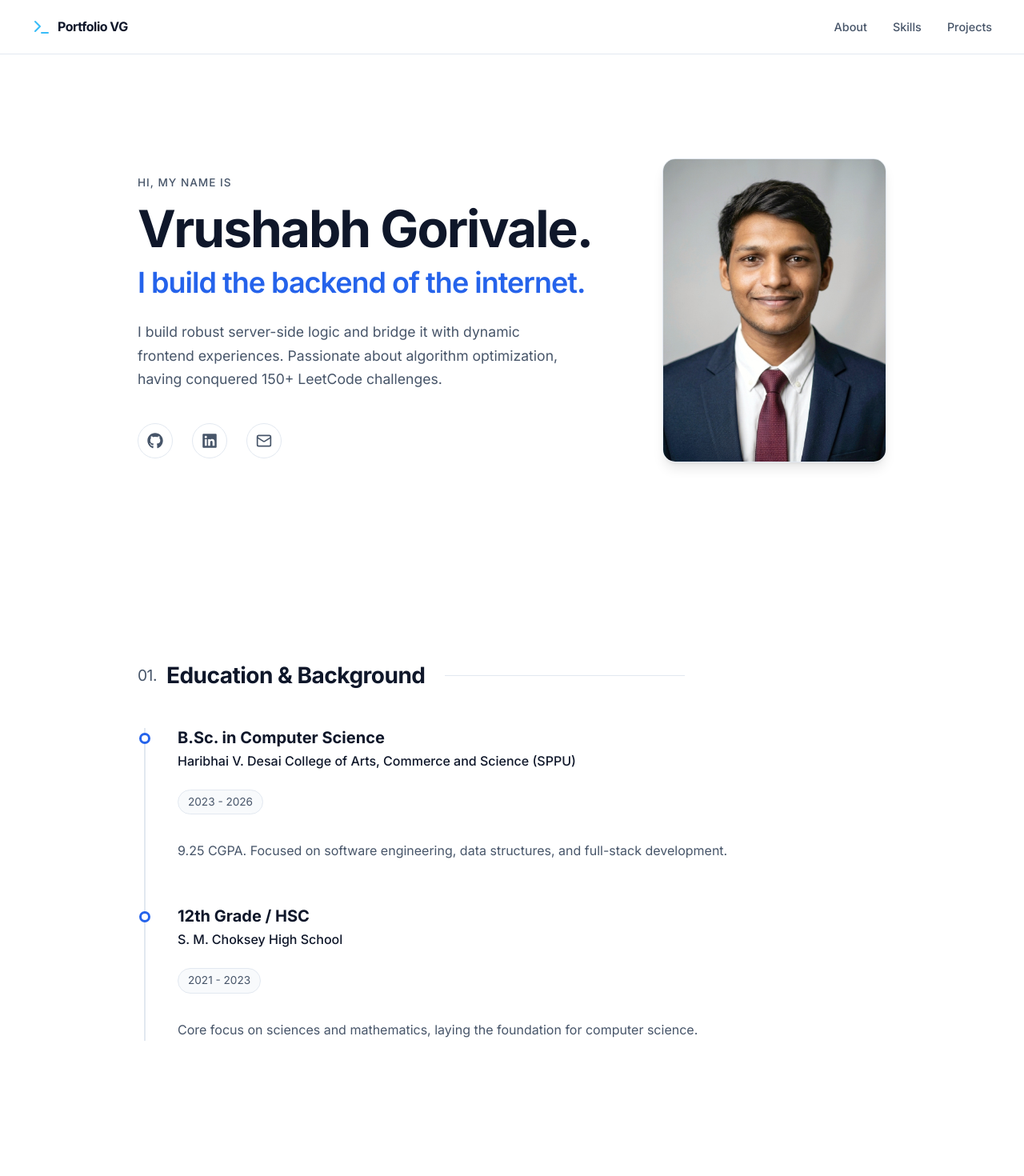
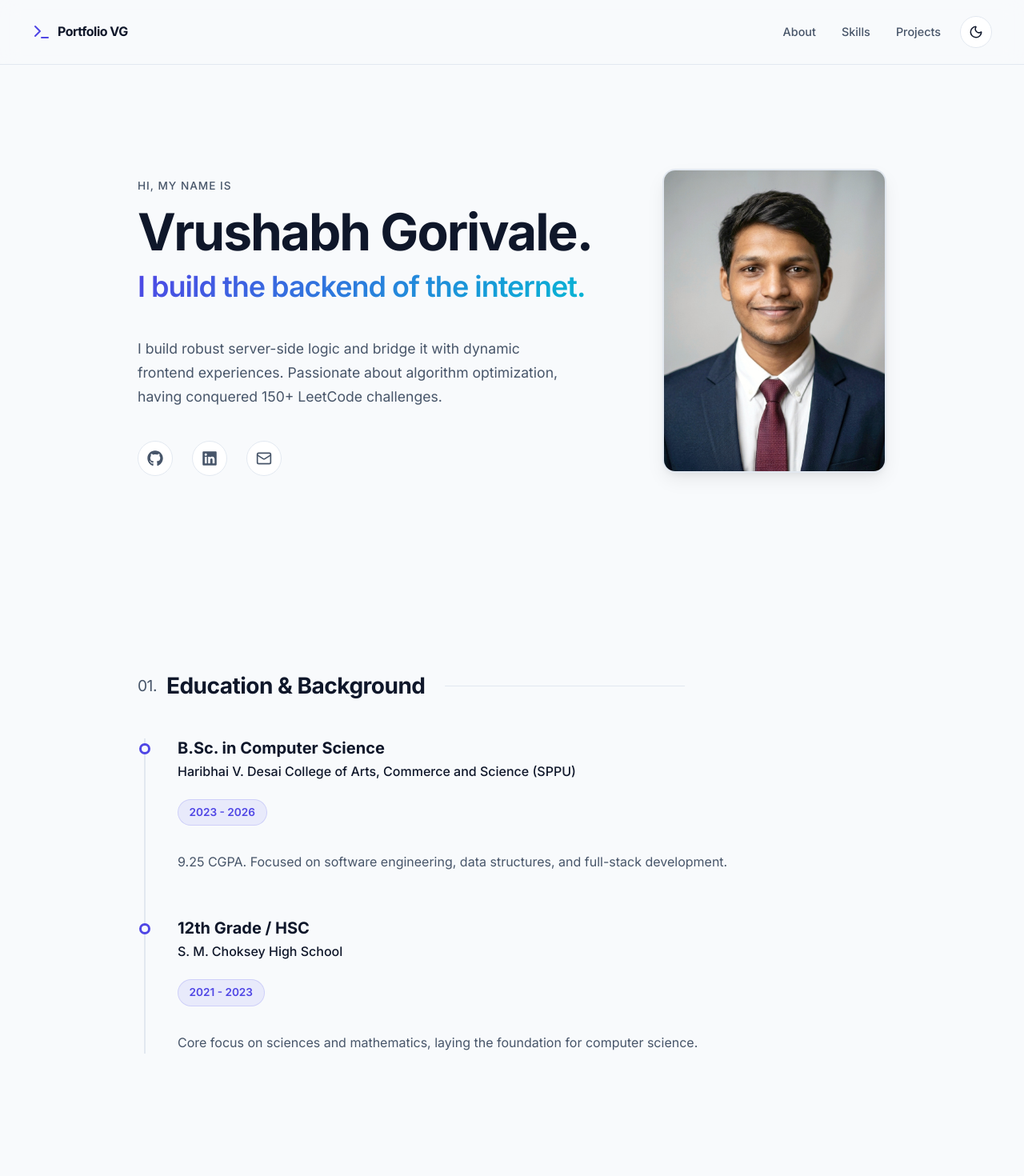
Before and after one commit to iam-rishab07/My-Portfolio, a React (Create React App) app: page / in a window 1280 px wide. Shown: the top 1470 px of the page at 80% size. Built offline with nearby package versions, Linux system fonts and the light colour scheme.

Commit message:
Theme Updated

```diff
--- a/src/App.css
+++ b/src/App.css
@@ -1,21 +1,54 @@
 @import url('https://fonts.googleapis.com/css2?family=Inter:wght@300;400;500;600;700&family=JetBrains+Mono:wght@400&display=swap');
 
 :root {
-  /* Minimalist Light Theme Palette */
-  --bg-color: #ffffff;
-  --bg-secondary: #f8fafc; /* Very light slate */
-  --text-primary: #0f172a; /* Near black */
-  --text-secondary: #475569; /* Muted slate */
-  --accent: #2563eb; /* Professional corporate blue */
+  /* Modern Vibrant Light Theme */
+  --bg-color: #f8fafc;
+  --bg-secondary: #ffffff;
+  --text-primary: #0f172a;
+  --text-secondary: #475569;
+
+  --accent-start: #4f46e5; /* Indigo */
+  --accent-end: #06b6d4;   /* Cyan */
+  --accent: #4f46e5;
+  --accent-gradient: linear-gradient(135deg, var(--accent-start), var(--accent-end));
+
   --border-color: #e2e8f0;
+  --card-bg: #ffffff;
+
+  --navbar-bg: rgba(248, 250, 252, 0.85);
+  --glow-shadow: 0 0 20px rgba(79, 70, 229, 0.15);
 
   --font-sans: 'Inter', -apple-system, sans-serif;
   --font-mono: 'JetBrains Mono', monospace;
 
   /* Smooth Shadows */
   --shadow-sm: 0 1px 2px 0 rgb(0 0 0 / 0.05);
-  --shadow-md: 0 4px 6px -1px rgb(0 0 0 / 0.1), 0 2px 4px -2px rgb(0 0 0 / 0.1);
-  --shadow-lg: 0 10px 15px -3px rgb(0 0 0 / 0.1), 0 4px 6px -4px rgb(0 0 0 / 0.1);
+  --shadow-md: 0 4px 12px -1px rgb(0 0 0 / 0.05), 0 2px 4px -2px rgb(0 0 0 / 0.05);
+  --shadow-lg: 0 10px 25px -3px rgb(0 0 0 / 0.08), 0 4px 12px -4px rgb(0 0 0 / 0.08);
+}
+
+.dark-theme {
+  /* Sleek Cosmic Dark Theme */
+  --bg-color: #0b0f19;
+  --bg-secondary: #111827;
+  --text-primary: #f3f4f6;
+  --text-secondary: #9ca3af;
+
+  --accent-start: #8b5cf6; /* Vibrant Violet */
+  --accent-end: #06b6d4;   /* Electric Cyan */
+  --accent: #8b5cf6;
+  --accent-gradient: linear-gradient(135deg, var(--accent-start), var(--accent-end));
+
+  --border-color: #1f2937;
+  --card-bg: #111827;
+
+  --navbar-bg: rgba(11, 15, 25, 0.85);
+  --glow-shadow: 0 0 25px rgba(139, 92, 246, 0.25);
+
+  /* Smooth Shadows */
+  --shadow-sm: 0 1px 2px 0 rgb(0 0 0 / 0.5);
+  --shadow-md: 0 4px 12px -1px rgb(0 0 0 / 0.5), 0 2px 4px -2px rgb(0 0 0 / 0.5);
+  --shadow-lg: 0 10px 25px -3px rgb(0 0 0 / 0.6), 0 4px 12px -4px rgb(0 0 0 / 0.6);
 }
 
 * {
@@ -34,6 +67,7 @@ body {
   line-height: 1.7;
   -webkit-font-smoothing: antialiased;
   -moz-osx-font-smoothing: grayscale;
+  transition: background-color 0.3s ease, color 0.3s ease;
 }
 
 .app-wrapper {
@@ -53,18 +87,20 @@ p {
   color: var(--text-secondary);
 }
 
-/* Navbar */
+/* Navbar & Navigation Layout */
 .navbar {
   display: flex;
   justify-content: space-between;
   align-items: center;
   padding: 1.25rem 2.5rem;
-  background: rgba(255, 255, 255, 0.9);
-  backdrop-filter: blur(8px);
+  background: var(--navbar-bg);
+  backdrop-filter: blur(12px);
+  -webkit-backdrop-filter: blur(12px);
   position: sticky;
   top: 0;
   z-index: 100;
   border-bottom: 1px solid var(--border-color);
+  transition: background 0.3s ease, border-color 0.3s ease;
 }
 
 .nav-logo {
@@ -74,6 +110,22 @@ p {
   font-weight: 700;
   color: var(--text-primary);
   letter-spacing: -0.5px;
+  transition: color 0.3s ease;
+}
+
+.nav-logo .logo-icon {
+  color: var(--accent);
+  transition: color 0.3s ease;
+}
+
+.nav-actions {
+  display: flex;
+  align-items: center;
+}
+
+.nav-links {
+  display: flex;
+  align-items: center;
 }
 
 .nav-links a {
@@ -86,7 +138,31 @@ p {
 }
 
 .nav-links a:hover {
+  color: var(--accent);
+}
+
+/* Theme Toggle Button */
+.theme-toggle-btn {
+  background: none;
+  border: 1px solid var(--border-color);
   color: var(--text-primary);
+  cursor: pointer;
+  display: flex;
+  align-items: center;
+  justify-content: center;
+  width: 40px;
+  height: 40px;
+  border-radius: 50%;
+  transition: all 0.3s ease;
+  background: var(--bg-secondary);
+  margin-left: 1.5rem;
+}
+
+.theme-toggle-btn:hover {
+  border-color: var(--accent);
+  color: var(--accent);
+  transform: rotate(15deg);
+  box-shadow: var(--glow-shadow);
 }
 
 /* Layout */
@@ -163,10 +239,13 @@ p {
 
 .role {
   font-size: clamp(24px, 4vw, 36px);
-  color: var(--accent);
+  background: var(--accent-gradient);
+  -webkit-background-clip: text;
+  -webkit-text-fill-color: transparent;
   font-weight: 600;
   letter-spacing: -1px;
   margin-bottom: 1.5rem;
+  display: inline-block;
 }
 
 .hero-desc {
@@ -184,7 +263,13 @@ p {
   overflow: hidden;
   position: relative;
   box-shadow: var(--shadow-lg);
-  border: 1px solid var(--border-color);
+  border: 2px solid var(--border-color);
+  transition: border-color 0.3s ease, box-shadow 0.3s ease;
+}
+
+.hero-image-container:hover {
+  border-color: var(--accent);
+  box-shadow: var(--glow-shadow), var(--shadow-lg);
 }
 
 .hero-image {
@@ -206,7 +291,7 @@ p {
 
 .social-links a {
   color: var(--text-secondary);
-  transition: color 0.2s, transform 0.2s;
+  transition: color 0.3s, transform 0.3s, border-color 0.3s, background 0.3s;
   display: flex;
   align-items: center;
   justify-content: center;
@@ -214,14 +299,15 @@ p {
   height: 44px;
   border-radius: 50%;
   border: 1px solid var(--border-color);
-  background: var(--bg-color);
+  background: var(--bg-secondary);
 }
 
 .social-links a:hover {
-  color: var(--bg-color);
-  background: var(--text-primary);
-  border-color: var(--text-primary);
-  transform: translateY(-2px);
+  color: #ffffff;
+  background: var(--accent-gradient);
+  border-color: transparent;
+  transform: translateY(-3px);
+  box-shadow: var(--glow-shadow);
 }
 
 /* Timeline / Education */
@@ -229,6 +315,7 @@ p {
   border-left: 2px solid var(--border-color);
   padding-left: 2.5rem;
   margin-left: 0.5rem;
+  transition: border-color 0.3s ease;
 }
 
 .timeline-item {
@@ -249,6 +336,7 @@ p {
   left: -48px;
   top: 6px;
   border: 3px solid var(--accent);
+  transition: background 0.3s ease, border-color 0.3s ease;
 }
 
 .timeline-content h4 {
@@ -264,13 +352,20 @@ p {
 
 .timeline-content .duration {
   font-size: 0.85rem;
-  color: var(--text-secondary);
+  color: var(--accent);
+  font-weight: 600;
   margin-bottom: 1rem;
   display: inline-block;
-  background: var(--bg-secondary);
-  padding: 0.2rem 0.75rem;
+  background: rgba(99, 102, 241, 0.1);
+  padding: 0.25rem 0.85rem;
   border-radius: 20px;
-  border: 1px solid var(--border-color);
+  border: 1px solid rgba(99, 102, 241, 0.2);
+  transition: all 0.3s ease;
+}
+
+.dark-theme .timeline-content .duration {
+  background: rgba(139, 92, 246, 0.1);
+  border-color: rgba(139, 92, 246, 0.2);
 }
 
 /* Skills Grid */
@@ -281,16 +376,18 @@ p {
 }
 
 .skill-card {
-  background: var(--bg-color);
+  background: var(--bg-secondary);
   padding: 2rem;
   border-radius: 12px;
   border: 1px solid var(--border-color);
   box-shadow: var(--shadow-sm);
-  transition: box-shadow 0.2s;
+  transition: transform 0.3s ease, border-color 0.3s ease, box-shadow 0.3s ease, background 0.3s ease;
 }
 
 .skill-card:hover {
-  box-shadow: var(--shadow-md);
+  transform: translateY(-3px);
+  border-color: var(--accent);
+  box-shadow: var(--glow-shadow), var(--shadow-md);
 }
 
 .skill-card h4 {
@@ -317,6 +414,7 @@ p {
 
 .list-icon {
   color: var(--accent);
+  transition: color 0.3s ease;
 }
 
 /* Projects Grid */
@@ -327,24 +425,36 @@ p {
 }
 
 .project-card {
-  background: var(--bg-color);
+  background: var(--bg-secondary);
   padding: 2.5rem;
   border-radius: 16px;
   display: flex;
   flex-direction: column;
   border: 1px solid var(--border-color);
   box-shadow: var(--shadow-sm);
-  transition: transform 0.3s ease, box-shadow 0.3s ease;
+  transition: transform 0.3s ease, border-color 0.3s ease, box-shadow 0.3s ease, background 0.3s ease;
 }
 
 .project-card:hover {
-  transform: translateY(-4px);
-  box-shadow: var(--shadow-lg);
+  transform: translateY(-5px);
+  border-color: var(--accent);
+  box-shadow: var(--glow-shadow), var(--shadow-lg);
 }
 
 .project-header h4 {
   font-size: 1.3rem;
   margin-bottom: 1rem;
+}
+
+.project-link-icon {
+  color: var(--accent);
+  font-weight: 500;
+  transition: color 0.3s ease;
+}
+
+.project-link-icon:hover {
+  color: var(--accent);
+  opacity: 0.85;
 }
 
 .project-desc {
@@ -362,12 +472,18 @@ p {
 
 .mono-tag {
   font-family: var(--font-mono);
-  font-size: 0.7rem;
+  font-size: 0.75rem;
   color: var(--text-secondary);
-  background: var(--bg-secondary);
-  padding: 0.25rem 0.75rem;
+  background: var(--bg-color);
+  padding: 0.3rem 0.8rem;
   border-radius: 6px;
   border: 1px solid var(--border-color);
+  transition: all 0.2s ease;
+}
+
+.mono-tag:hover {
+  color: var(--accent);
+  border-color: var(--accent);
 }
 
 /* Footer */
@@ -397,21 +513,22 @@ p {
 }
 
 .cta-button {
-  background: var(--text-primary);
-  color: var(--bg-color);
+  background: var(--accent-gradient);
+  color: #ffffff;
   border: none;
   border-radius: 8px;
-  padding: 1rem 2rem;
-  font-weight: 500;
+  padding: 1rem 2.25rem;
+  font-weight: 600;
   text-decoration: none;
-  transition: background 0.2s, transform 0.2s;
+  transition: transform 0.2s ease, box-shadow 0.2s ease;
   display: inline-block;
   box-shadow: var(--shadow-md);
+  cursor: pointer;
 }
 
 .cta-button:hover {
-  background: var(--accent);
   transform: translateY(-2px);
+  box-shadow: var(--glow-shadow), var(--shadow-lg);
 }
 
 .footer-credit {
@@ -472,4 +589,8 @@ p {
   .nav-links {
     display: none; /* Consider adding a hamburger menu for mobile later */
   }
+
+  .theme-toggle-btn {
+    margin-left: 0;
+  }
 }
--- a/src/App.js
+++ b/src/App.js
@@ -1,6 +1,6 @@
-import React from 'react';
+import React, { useState, useEffect } from 'react';
 // We use lucide-react for standard UI icons
-import { Mail, ChevronRight, Terminal } from 'lucide-react';
+import { Mail, ChevronRight, Terminal, Sun, Moon } from 'lucide-react';
 // We use react-icons for brand logos (Github & Linkedin)
 import { FaGithub, FaLinkedin } from 'react-icons/fa';
 import './App.css';
@@ -9,18 +9,49 @@ import profileImg from './profile.png';
 
 function App() {
   const { personal, hero, education, skills, projects } = portfolioData;
+  const [theme, setTheme] = useState(() => {
+    if (typeof window !== 'undefined') {
+      const savedTheme = localStorage.getItem('theme');
+      if (savedTheme) return savedTheme;
+      const prefersDark = window.matchMedia('(prefers-color-scheme: dark)').matches;
+      return prefersDark ? 'dark' : 'light';
+    }
+    return 'dark'; // Fallback default
+  });
+
+  useEffect(() => {
+    if (theme === 'dark') {
+      document.body.classList.add('dark-theme');
+    } else {
+      document.body.classList.remove('dark-theme');
+    }
+    localStorage.setItem('theme', theme);
+  }, [theme]);
+
+  const toggleTheme = () => {
+    setTheme(prev => (prev === 'light' ? 'dark' : 'light'));
+  };
 
   return (
     <div className="app-wrapper">
       <nav className="navbar">
         <div className="nav-logo">
-          <Terminal size={24} color="#38bdf8" />
+          <Terminal size={24} className="logo-icon" />
           <span>Portfolio VG</span>
         </div>
-        <div className="nav-links">
-          <a href="#about">About</a>
-          <a href="#skills">Skills</a>
-          <a href="#projects">Projects</a>
+        <div className="nav-actions">
+          <div className="nav-links">
+            <a href="#about">About</a>
+            <a href="#skills">Skills</a>
+            <a href="#projects">Projects</a>
+          </div>
+          <button
+            onClick={toggleTheme}
+            className="theme-toggle-btn"
+            aria-label={`Switch to ${theme === 'light' ? 'dark' : 'light'} theme`}
+          >
+            {theme === 'light' ? <Moon size={18} /> : <Sun size={18} />}
+          </button>
         </div>
       </nav>
 
```
